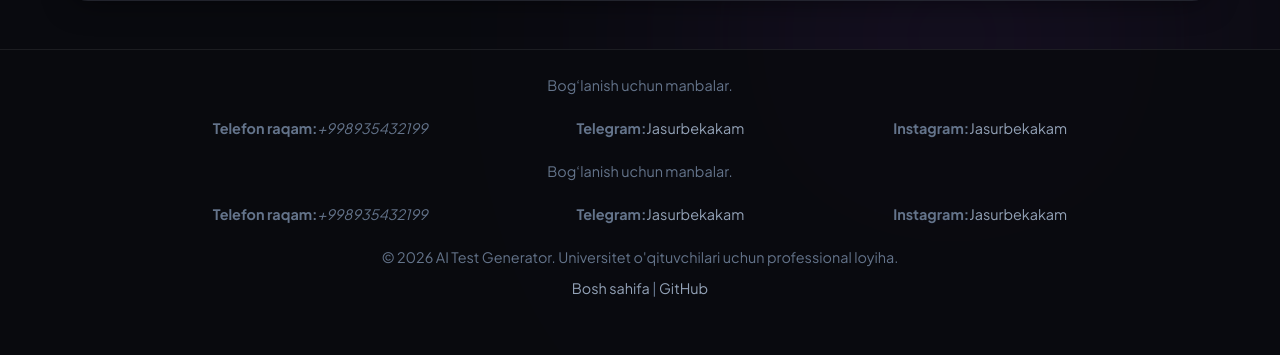
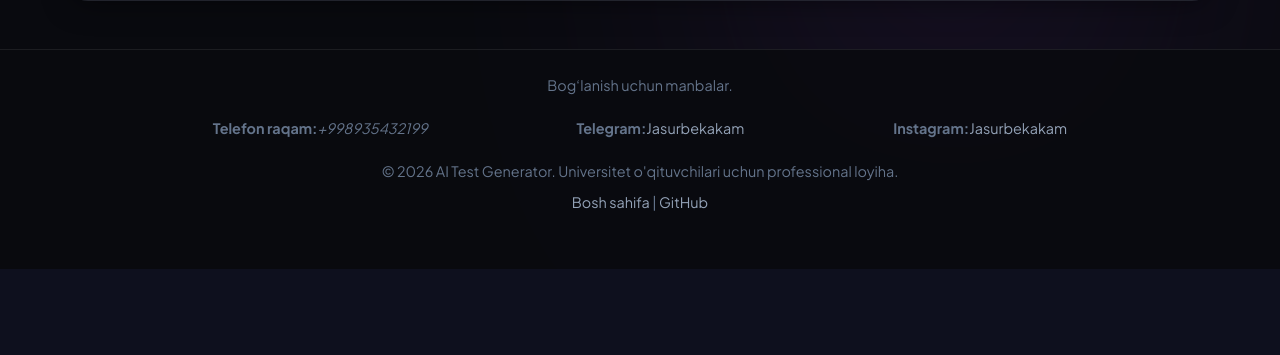
Before and after one commit to JasurbekAdirasulovich/Mini_apps, a Django app: template generator/templates/generator/home.html in a window 1280 px wide. Shown: the part 836-1191 px from the top of the page. After the commit the page ends 1105 px from the top, so only its background shows below. Run offline with Django 5.2, Linux system fonts and the light colour scheme; the template is opened without the code that fills it, so the values that code supplies are empty.

Commit message:
Remove contact information from base.html
Removed contact information section from base.html.

```diff
--- a/generator/templates/generator/base.html
+++ b/generator/templates/generator/base.html
@@ -117,22 +117,6 @@
             </p>
         </div>
         <div class="container">
-            <p>Bog‘lanish uchun manbalar.</p>
-            <p>
-            <div style="display:flex;justify-content: space-evenly; margin-top: 20px; margin-bottom: 20px;">
-                <li style="display: inline;">
-                    <strong>Telefon raqam:</strong><i>+998935432199</i>
-                </li>
-                <li style="display: inline;">
-                    <strong>Telegram:</strong><a href="https://t.me/jasurbek03033" target="_blank">Jasurbekakam</a>
-                </li>
-                <li style="display: inline;">
-                    <strong>Instagram:</strong><a href = "https://www.instagram.com/jasurbek03033/" target="_blank">Jasurbekakam</a>
-                </li>
-            </div>
-            </p>
-        </div>
-        <div class="container">
             <p>&copy; 2026 AI Test Generator. Universitet o'qituvchilari uchun professional loyiha.</p>
             <p>
                 <a href="{% url 'generator:reset' %}">Bosh sahifa</a> |
```
